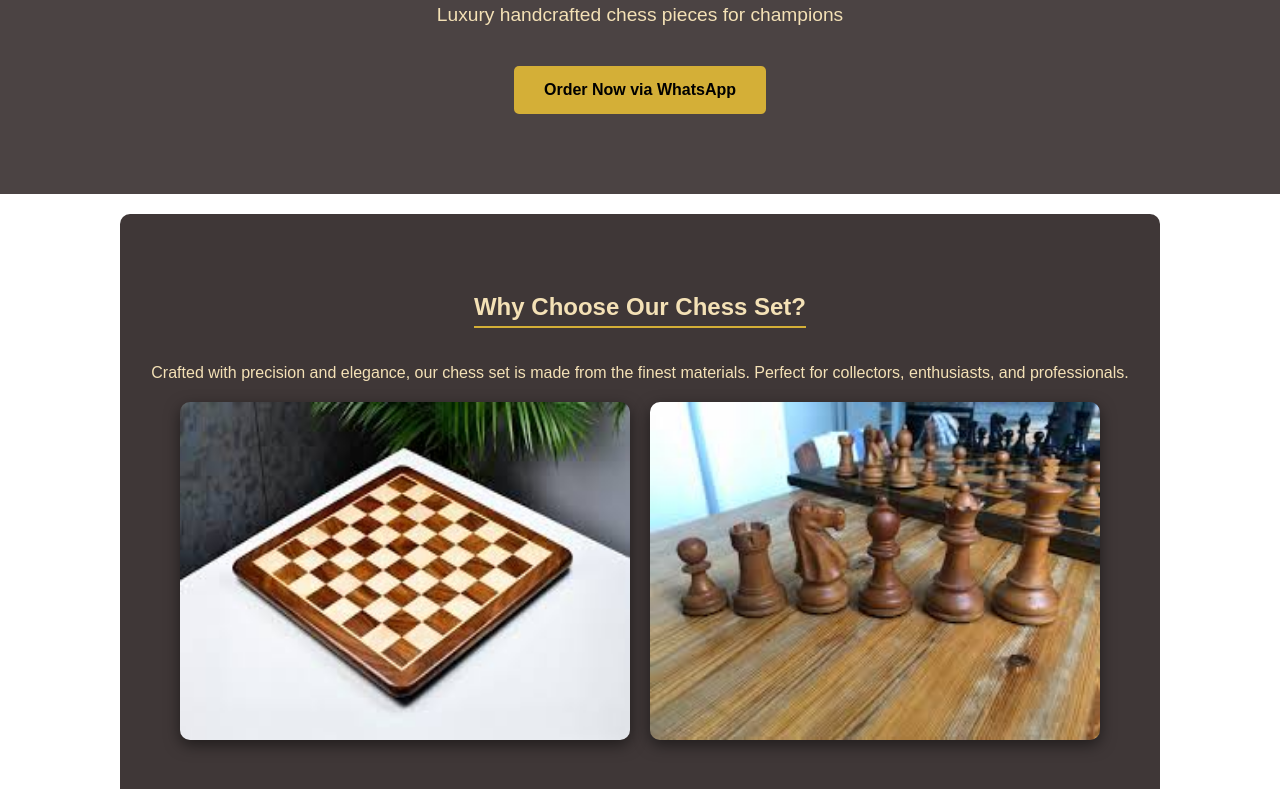
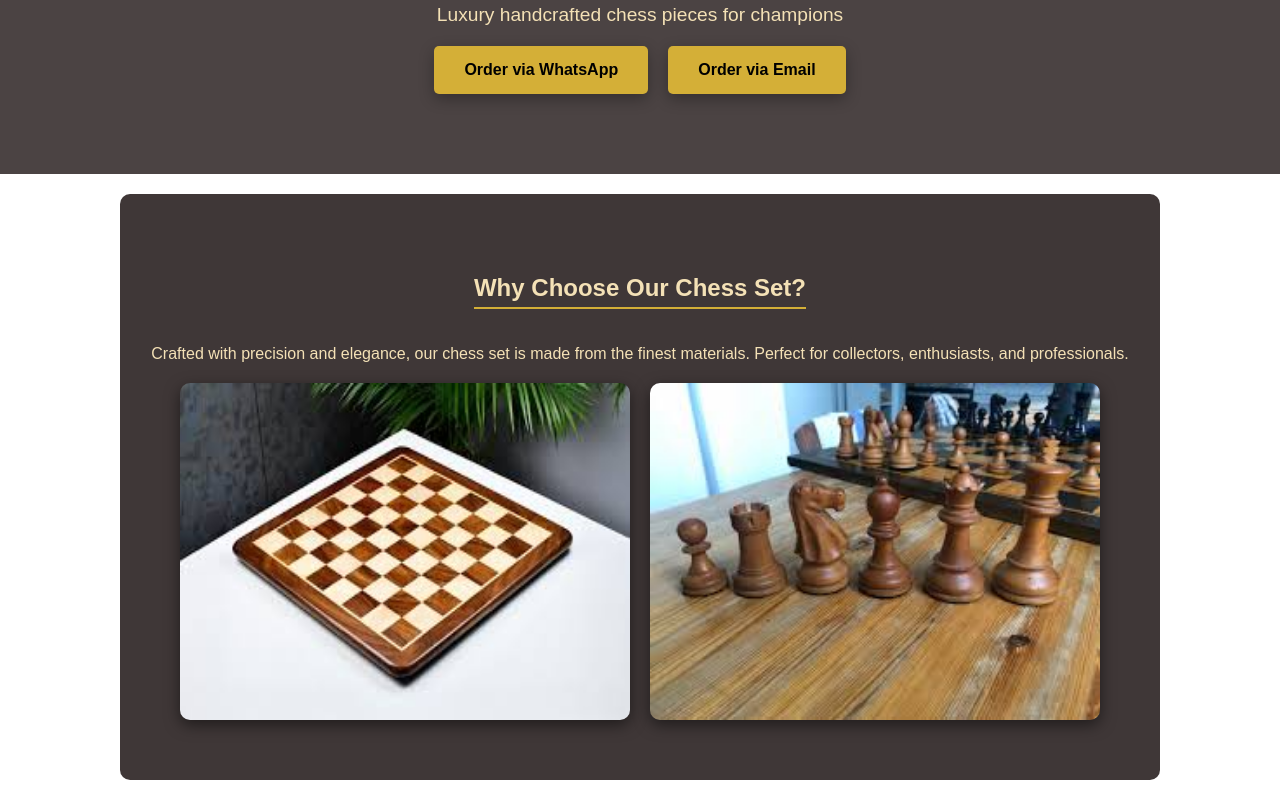
Before and after one commit to ryy2azellem/chess-landing-pages, a plain HTML site: page index.html in a window 1280 px wide. Shown: the part 182-971 px from the top of the page. Drawn offline with Linux system fonts and the light colour scheme.

Commit message:
Update index.html

```diff
--- a/index.html
+++ b/index.html
@@ -12,14 +12,16 @@
       background-size: cover;
       background-repeat: no-repeat;
       background-attachment: fixed;
-      color: #f4e1b6; /* gold text */
+      color: #f4e1b6;
     }
 
     header {
       text-align: center;
       padding: 80px 20px;
       background: rgba(30, 20, 20, 0.8);
+      position: relative;
     }
+
     header h1 {
       font-size: 3em;
       margin-bottom: 10px;
@@ -28,6 +30,26 @@
     header p {
       font-size: 1.2em;
     }
+
+    /* Buttons Container */
+    .btn-container {
+      display: flex;
+      justify-content: center;
+      gap: 20px;
+      margin-top: 20px;
+      opacity: 0;
+      transform: translateY(50px);
+      animation: slideUp 1s forwards;
+      animation-delay: 0.5s;
+    }
+
+    @keyframes slideUp {
+      to {
+        opacity: 1;
+        transform: translateY(0);
+      }
+    }
+
     .btn {
       background-color: #d4af37;
       color: black;
@@ -36,12 +58,14 @@
       font-weight: bold;
       border-radius: 5px;
       display: inline-block;
-      margin-top: 20px;
       transition: 0.3s;
+      box-shadow: 0 5px 15px rgba(0,0,0,0.3);
     }
+
     .btn:hover {
       background-color: #bfa137;
-      transform: scale(1.05);
+      transform: translateY(-3px) scale(1.05);
+      box-shadow: 0 8px 20px rgba(0,0,0,0.5);
     }
 
     .section {
@@ -101,7 +125,8 @@
     }
     form button:hover {
       background-color: #bfa137;
-      transform: scale(1.05);
+      transform: translateY(-3px) scale(1.05);
+      box-shadow: 0 5px 15px rgba(0,0,0,0.4);
     }
 
     footer {
@@ -117,8 +142,12 @@
   <header>
     <h1>Premium Chess Set</h1>
     <p>Luxury handcrafted chess pieces for champions</p>
-    <!-- WhatsApp Order Button -->
-    <a href="https://wa.me/639634483871?text=Hello!%20I%20want%20to%20order%20a%20Premium%20Chess%20Set." target="_blank" class="btn">Order Now via WhatsApp</a>
+
+    <!-- Buttons with Pop-up Animation -->
+    <div class="btn-container">
+      <a href="https://wa.me/639634483871?text=Hello!%20I%20want%20to%20order%20a%20Premium%20Chess%20Set." target="_blank" class="btn">Order via WhatsApp</a>
+      <a href="#contact" class="btn">Order via Email</a>
+    </div>
   </header>
 
   <div class="section">
```
